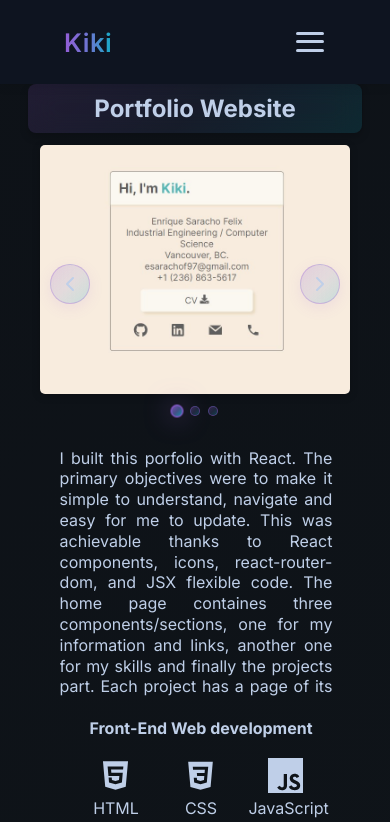
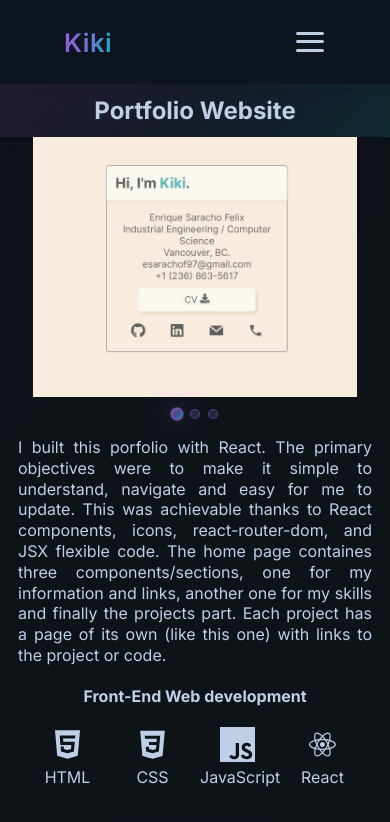
Before and after one commit to EnriqueSaracho/portfolio, a React (Create React App) app: page /portfolio/portfolio in a window 390 px wide. Shown: the top 822 px of the page. Built offline with nearby package versions, Linux system fonts and the light colour scheme.

Commit message:
style: updated project page styling

```diff
--- a/src/App.css
+++ b/src/App.css
@@ -845,6 +845,9 @@ body::before {
 
 .project-page {
   max-width: 1200px;
+  /* max-height: calc(100vh - 84px); */
+  /* max-height: calc(100vh - 100px); */
+  height: calc(100vh - 100px);
   padding: 0 12px;
   margin: auto;
   display: flex;
@@ -855,6 +858,7 @@ body::before {
 .project-info-title {
   text-align: center;
   padding: 10px;
+  flex-shrink: 0;
   background: linear-gradient(135deg, rgba(148, 93, 214, 0.15), rgba(105, 120, 209, 0.1), rgba(19, 173, 199, 0.15));
   backdrop-filter: blur(15px);
   -webkit-backdrop-filter: blur(15px);
@@ -866,40 +870,25 @@ body::before {
   display: flex;
   align-items: center;
   padding-top: 20px;
+  flex: 1;
+  min-height: 0;
 }
 
 .project-page-img-container {
-  width: 60%;
-  margin-bottom: 10px;
+  flex: 2;
+  max-height: 100%;
+  display: flex;
+  flex-direction: column;
 }
 
 .project-page-img-slider-wrapper {
   position: relative;
   overflow: visible;
   padding-bottom: 30px; /* Make space for the dots */
-}
-
-.project-page-img-slider {
+  flex: 1;
   display: flex;
-  aspect-ratio: 10/8;
-  overflow-x: auto;
-  scroll-snap-type: x mandatory;
-  scroll-behavior: smooth;
-  box-shadow: 0px 2px 8px rgba(0, 0, 0, 0.2);
-  border-radius: 5px;
-
-  -ms-overflow-style: none;
-  scrollbar-width: none;
-}
-.project-page-img-slider::-webkit-scrollbar {
-  display: none;
-}
-
-.project-page-img {
-  flex: 1 0 100%;
-  width: 100%;
-  scroll-snap-align: start;
-  object-fit: cover;
+  flex-direction: column;
+  min-height: 0;
 }
 
 /* Navigation arrows */
@@ -942,6 +931,56 @@ body::before {
 
 .slider-nav-next {
   right: 15px;
+}
+
+.project-page-img-slider {
+  display: flex;
+  aspect-ratio: 3/2;
+  overflow-x: auto;
+  scroll-snap-type: x mandatory;
+  scroll-behavior: smooth;
+  /* box-shadow: 0px 2px 8px rgba(0, 0, 0, 0.2); */
+  /* border-radius: 5px; */
+
+  -ms-overflow-style: none;
+  scrollbar-width: none;
+}
+.project-page-img-slider::-webkit-scrollbar {
+  display: none;
+}
+
+@media (max-width: 768px) {
+  .project-page {
+    padding: 0;
+    height: auto;
+  }
+
+  .project-info-title {
+    border-radius: 0;
+    padding: 12px 10px;
+  }
+
+  .project-info {
+    flex-direction: column;
+    padding-top: 0;
+  }
+
+  .project-page-img-slider {
+    border-radius: 0;
+    /* aspect-ratio: 4/5; */
+  }
+
+  .slider-nav-btn {
+    display: none;
+  }
+}
+
+.project-page-img {
+  border-radius: 5px;
+  flex: 1 0 100%;
+  width: 100%;
+  scroll-snap-align: start;
+  object-fit: contain;
 }
 
 /* Dot navigation */
@@ -1061,6 +1100,17 @@ body::before {
   scrollbar-color: rgba(148, 93, 214, 0.6) rgba(148, 93, 214, 0.1);
 }
 
+@media (max-width: 768px) {
+  .project-info-text {
+    padding: 0 18px;
+  }
+
+  .project-info-text-description {
+    max-height: none;
+    padding-right: 0;
+  }
+}
+
 .project-info-btns {
   display: flex;
   flex-direction: column;
@@ -1079,7 +1129,7 @@ body::before {
 /* Responsive button layout */
 @media only screen and (min-width: 768px) {
   .project-info-btns {
-    flex-direction: row;
+    /* flex-direction: row; */
     justify-content: center;
     gap: 16px;
   }
@@ -1087,41 +1137,6 @@ body::before {
   .project-info-btns a {
     flex: 0 0 auto;
     max-width: 180px;
-  }
-}
-
-/* Media queries */
-@media only screen and (max-width: 1380px) {
-  .container2 {
-    /* max-width: px; */
-  }
-}
-
-@media only screen and (max-width: 1070px) {
-  .container2 {
-    /* max-width: 662px; */
-  }
-
-  .project-page {
-    width: 850px;
-  }
-
-  .project-info {
-    padding: 12px;
-  }
-
-  .project-info-text-description {
-    max-height: 250px;
-  }
-}
-
-@media only screen and (max-width: 910px) {
-  .project-page {
-    width: 700px;
-  }
-
-  .project-info {
-    padding: 10px;
   }
 }
 
@@ -1142,14 +1157,6 @@ body::before {
 
   .project-skills {
     margin-top: 10px;
-  }
-
-  .project-page {
-    width: 80%;
-  }
-  .project-info {
-    flex-direction: column;
-    padding: 20px;
   }
   .project-page-img-container {
     width: 100%;
@@ -1184,31 +1191,9 @@ body::before {
   }
 }
 
-@media only screen and (max-width: 530px) {
-  .project-page {
-    width: 86%;
-  }
-  .project-info {
-    padding: 16px;
-  }
-  .project-info-text {
-    margin-top: 8px;
-  }
-}
-
 @media only screen and (max-width: 420px) {
   .container2 {
     max-width: 100%;
-  }
-
-  .project-page {
-    width: 92%;
-  }
-  .project-info {
-    padding: 12px;
-  }
-  .project-info-text {
-    margin-top: 6px;
   }
 }
 
```
